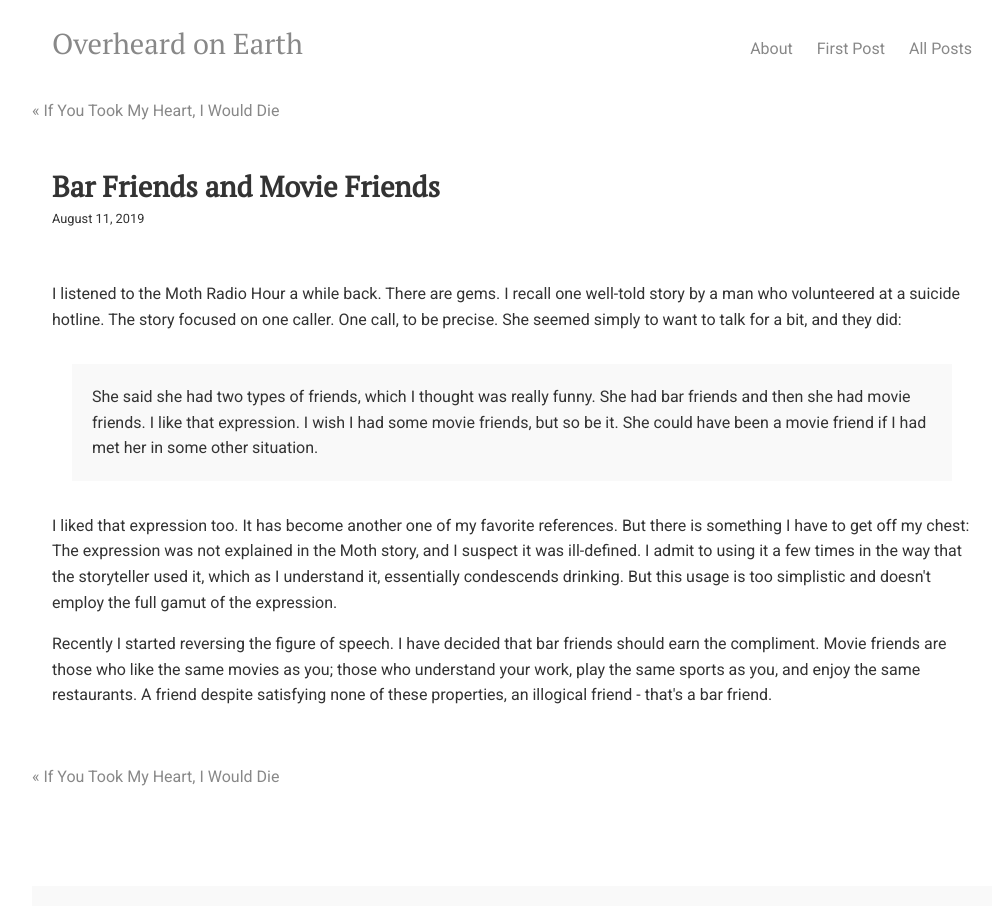
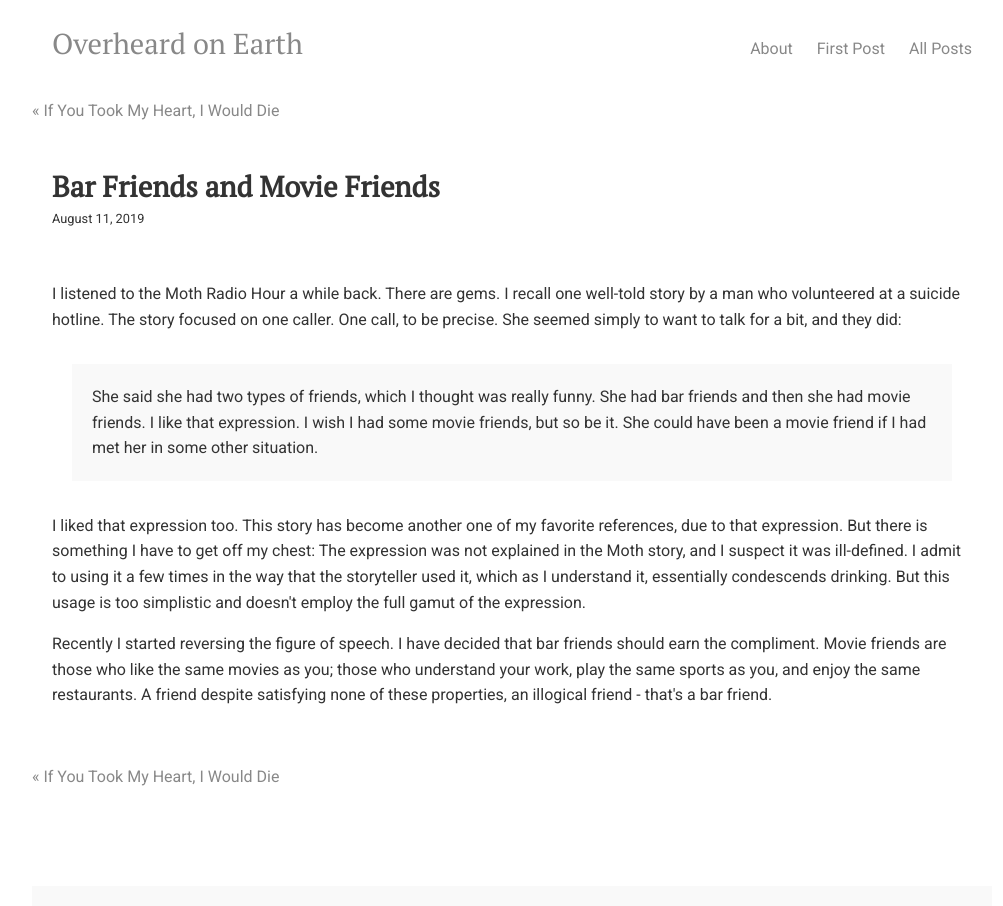
Before and after one commit to overheardonearth/overheardonearth.github.io, a Jekyll site: the page built from _posts/2019-08-11-bar-friends-and-movie-friends.html, in a window 1280 px wide. Shown: the whole page, without its empty margins (128-1131 px from the left). Built offline with Jekyll 4.4.1, drawn with Linux system fonts in a browser that asks for light colours; comment, search, counter and statistics services are not loaded.

Commit message:
Update 2019-08-11-bar-friends-and-movie-friends.html

```diff
--- a/_posts/2019-08-11-bar-friends-and-movie-friends.html
+++ b/_posts/2019-08-11-bar-friends-and-movie-friends.html
@@ -10,7 +10,7 @@ The story focused on one caller. One call, to be precise. She seemed simply to w
 
 <div class="media">She said she had two types of friends, which I thought was really funny. She had bar friends and then she had movie friends. I like that expression. I wish I had some movie friends, but so be it. She could have been a movie friend if I had met her in some other situation.</div>
 
-I liked that expression too. It has become another one of my favorite references.
+I liked that expression too. This story has become another one of my favorite references, due to that expression.
 
 But there is something I have to get off my chest: The expression was not explained in the Moth story, and I suspect it was ill-defined. I admit to using it a few times in the way that the storyteller used it, which as I understand it, essentially condescends drinking. But this usage is too simplistic and doesn't employ the full gamut of the expression.
 
```
